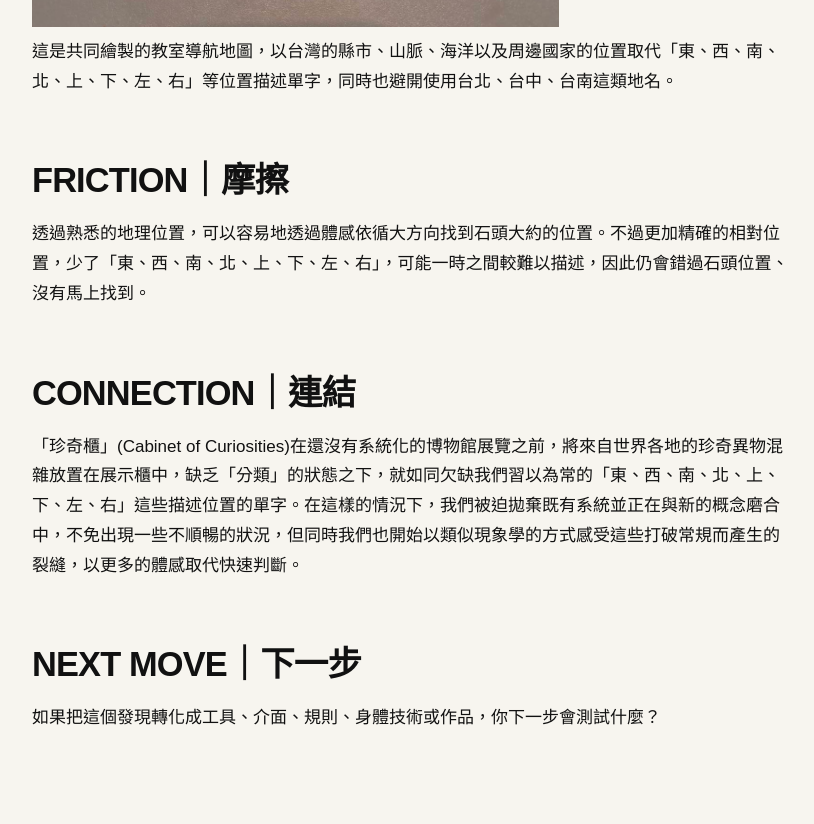
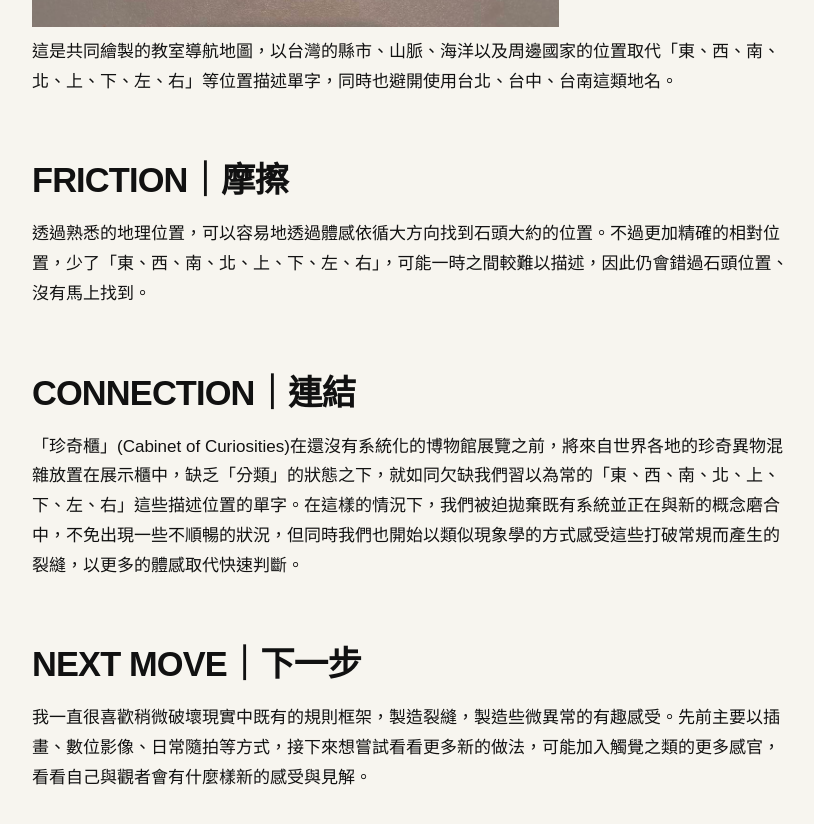
Before and after one commit to ivyjih/fieldworkarchive, a Jekyll site: the page built from weeks/week-01.md, in a window 1280 px wide and 900 px high, scrolled down 1286 px. Shown: the top 824 px of the window, without its empty margins (48-862 px from the left). Built offline with Jekyll 4.4.1, drawn with Linux system fonts in a browser that asks for light colours.

Commit message:
Update week-01.md

```diff
--- a/weeks/week-01.md
+++ b/weeks/week-01.md
@@ -24,4 +24,4 @@ permalink: /weeks/week-01/
 
 ## NEXT MOVE｜下一步
 
-如果把這個發現轉化成工具、介面、規則、身體技術或作品，你下一步會測試什麼？
+我一直很喜歡稍微破壞現實中既有的規則框架，製造裂縫，製造些微異常的有趣感受。先前主要以插畫、數位影像、日常隨拍等方式，接下來想嘗試看看更多新的做法，可能加入觸覺之類的更多感官，看看自己與觀者會有什麼樣新的感受與見解。
```
